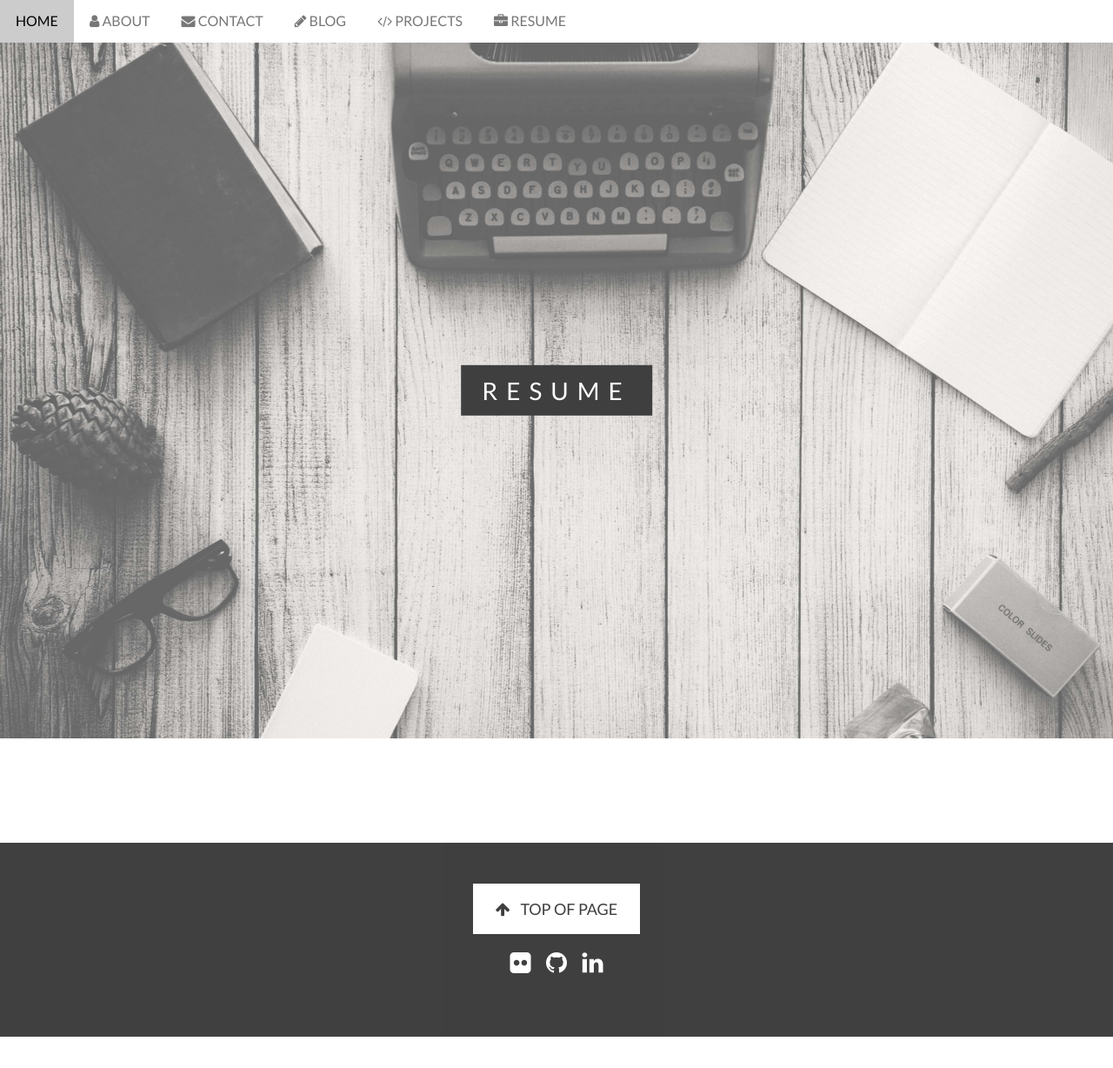
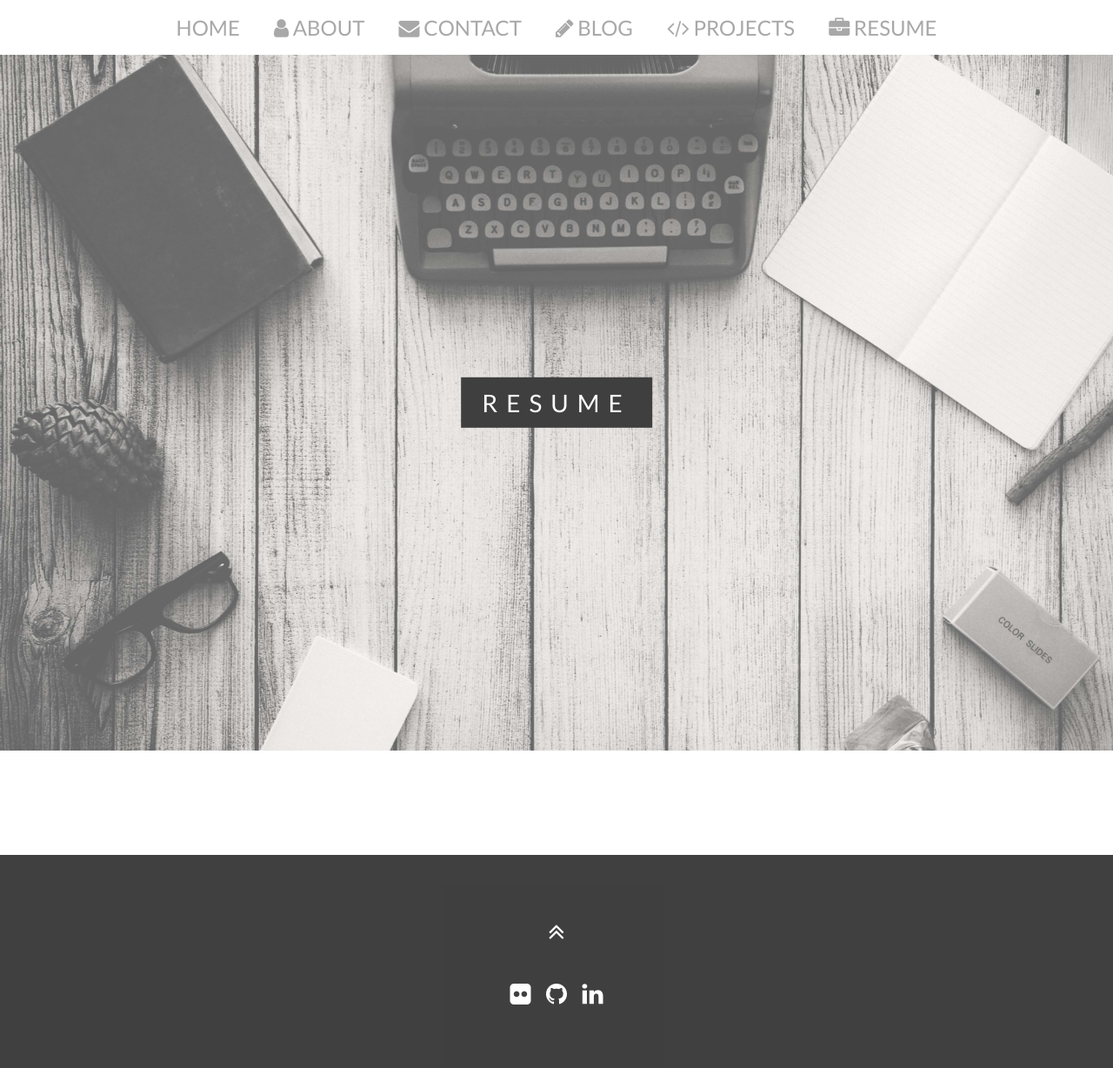
Before and after one commit to ChaseSteely/chasesteely.github.io, a plain HTML site: page resume.html in a window 1280 px wide. Shown: the whole page at 87% size. Before the commit the page ends 1192 px from the top, so only its background shows below. Drawn offline with Linux system fonts and the light colour scheme.

Commit message:
changed header and footer

```diff
--- a/css/contact.css
+++ b/css/contact.css
@@ -6,7 +6,3 @@ font-size: 55px;
 .links p {
     margin-top: 0px;
 }
-
-.pointer.button {
-    margin-right: 25px;
-}
--- a/css/styles.css
+++ b/css/styles.css
@@ -26,10 +26,29 @@ h3 {
       background-color:#ccc
   }
 
-.nav {
+.nav{
+    list-style:none;
+    margin:0;
+    padding:0;
+    text-align:center;
     width: 100%;
-    overflow: hidden;
-  }
+
+}
+.nav li{
+    display:inline;
+}
+.nav a{
+    display:inline-block;
+    padding:10px;
+    text-decoration: none;
+    color: #A8A8A8;
+    font-size: 24px;
+}
+
+.nav a:hover {
+    color:#000;
+    background-color:#ccc
+}
 
 .center {
     text-align: center;
@@ -41,7 +60,7 @@ body, h3 {
 
 .nav .navItem {
     padding:10px 18px;
-    float:left;
+    text-align: center;
 }
 
 .imageOne {
@@ -114,11 +133,8 @@ opacity: 1;
     margin-right: 12px;
 }
 
-.toTop {
-    padding: 18px 26px;
-    font-size: 18px;
-    color:black;
-    background-color: white;
+.up {
+    font-size: 30px;
 }
 
 .pointer {
--- a/resume.html
+++ b/resume.html
@@ -30,14 +30,33 @@
 
     <body>
         <header id="header" class="top">
-                <nav class="nav" id="navBar">
-                    <a href="index.html" class="navItem button pointer">HOME</a>
-                    <a href="index.html#about" class="navItem button pointer"><i class="fa fa-user"></i> ABOUT</a>
-                    <a href="contact.html" class="navItem button pointer"><i class="fa fa-envelope"></i> CONTACT</a>
-                    <a href="blog.html" class="navItem button pointer"><i class="fa fa-pencil"></i> BLOG</a>
-                    <a href="projects.html" class="navItem button pointer"><i class="fa fa-code"></i> PROJECTS</a>
-                    <a href="#resume" class="navItem button pointer"><i class="fa fa-briefcase"></i> RESUME</a>
-                </nav>
+                <nav id="navBar">
+                        <ul class="nav">
+                            <li>
+                                <a href="index.html" class="navItem button pointer">HOME</a>
+                            </li>
+                            <li>
+                                <a href="index.html#about" class="navItem button pointer">
+                                    <i class="fa fa-user"></i> ABOUT</a>
+                            </li>
+                            <li>
+                                <a href="contact.html" class="navItem button pointer">
+                                    <i class="fa fa-envelope"></i> CONTACT</a>
+                            </li>
+                            <li>
+                                <a href="blog.html" class="navItem button pointer">
+                                    <i class="fa fa-pencil"></i> BLOG</a>
+                            </li>
+                            <li>
+                                <a href="projects.html" class="navItem button pointer">
+                                    <i class="fa fa-code"></i> PROJECTS</a>
+                            </li>
+                            <li>
+                                <a href="#" class="navItem button pointer">
+                                    <i class="fa fa-briefcase"></i> RESUME</a>
+                            </li>
+                        </ul>
+                    </nav>
             </header>
 
             <section class="imageThree" id="resume">
@@ -57,7 +76,10 @@
 
 
         <footer id="footer" class="footer opacityOff">
-                <a href="#navBar" class="toTop button"><i class="fa fa-arrow-up right"></i>TOP OF PAGE</a>
+                <div class="up">
+                        <a href="#navBar" class="button">
+                        <i class="fa fa-angle-double-up" aria-hidden="true"></i>
+                    </div>
                 <nav class="bottomNav">
                         <a href="https://www.flickr.com/photos/mchasesteely/" target="_blank"><i class="fa fa-flickr pointer button right"></i></a>
                         <a href="https://github.com/ChaseSteely" target="_blank"><i class="fa fa-github pointer button right"></i></a>
```
Also changed, not shown: blog.html (+20 -4 lines), contact.html (+40 -12 lines), index.html (+62 -28 lines), projects.html (+31 -9 lines), css/index.css (added).
